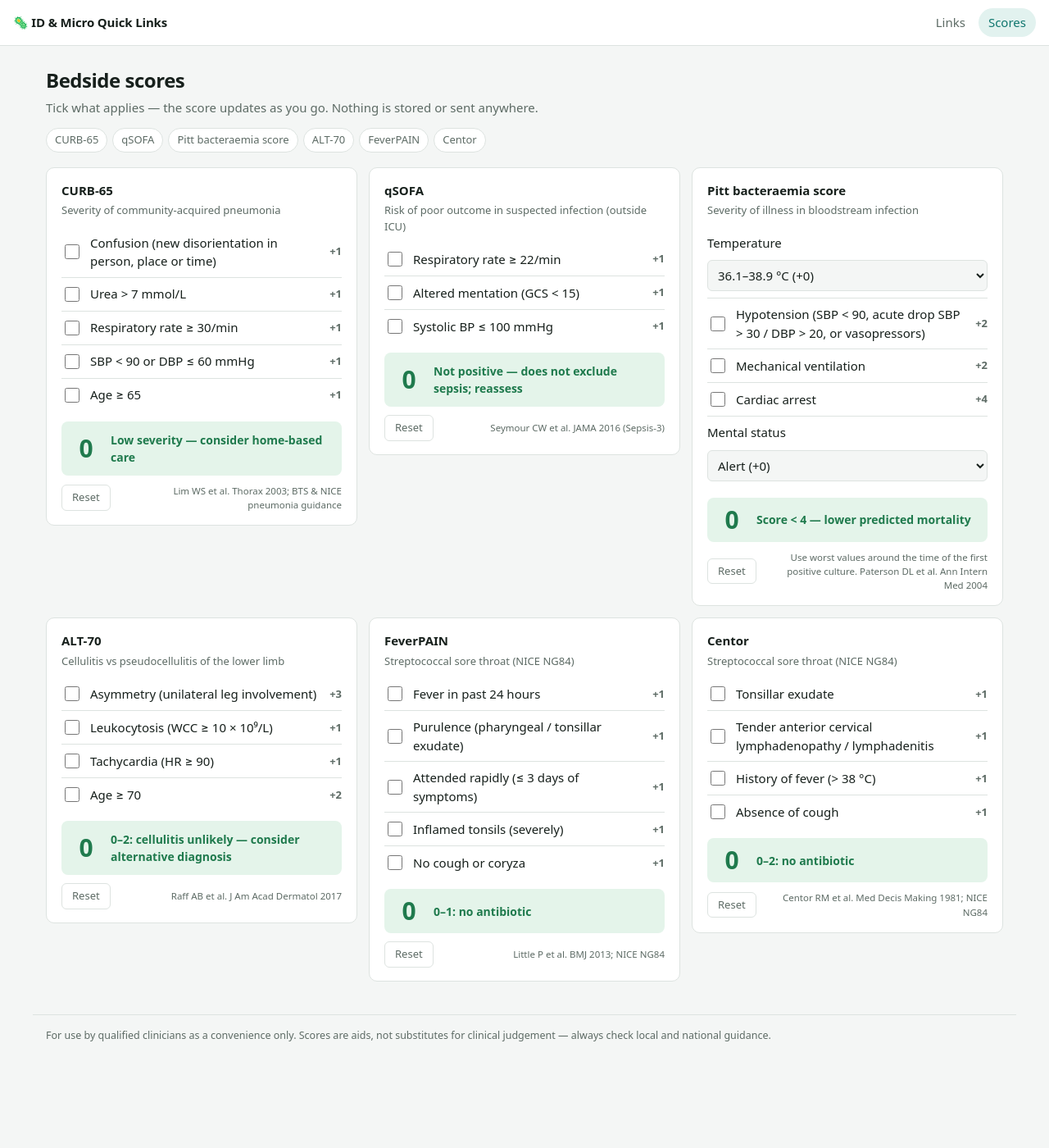
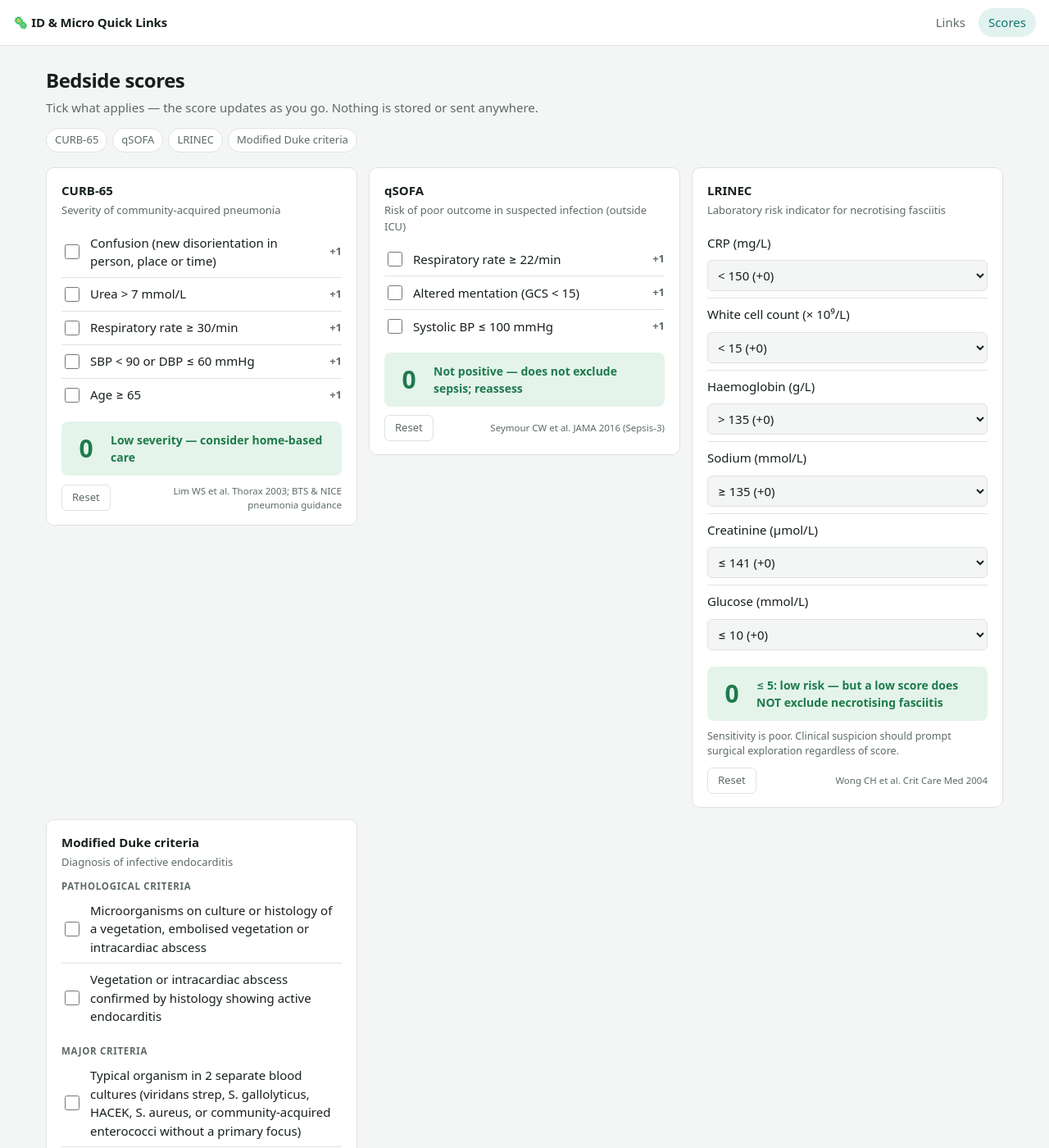
Before and after one commit to bucklesthomas/Micro.Cam, a Jekyll site: the page built from scores.html, in a window 1280 px wide and 1400 px high. Shown: the whole window at 82% size. Built offline with Jekyll 4.4.1, drawn with Linux system fonts in a browser that asks for light colours; some of the changed text lies outside the part shown.

Commit message:
Replace ALT-70, FeverPAIN, Centor and Pitt with LRINEC and modified Duke criteria
Co-Authored-By: Claude Opus 5.5 <noreply@anthropic.com>
Claude-Session: https://claude.ai/code/session_014umjqCS9d4umYuNKooKA4U

```diff
--- a/_data/links.yml
+++ b/_data/links.yml
@@ -130,5 +130,5 @@
       tags: scores calculators
     - name: Bedside scores (this site)
       url: "/scores/"
-      note: CURB-65, qSOFA, Pitt, ALT-70, FeverPAIN, Centor
-      tags: curb qsofa pitt alt70 feverpain centor
+      note: CURB-65, qSOFA, LRINEC, modified Duke criteria
+      tags: curb qsofa lrinec duke endocarditis necrotising fasciitis
--- a/assets/css/style.css
+++ b/assets/css/style.css
@@ -130,3 +130,13 @@ a:hover { text-decoration: underline; }
   .grid, .scores { grid-template-columns: 1fr; }
   .brand { font-size: 14px; }
 }
+
+/* Section headings inside a score (e.g. Duke major / minor) */
+.subhead {
+  margin: 14px 0 2px; font-size: 11.5px; font-weight: 650;
+  text-transform: uppercase; letter-spacing: 0.06em; color: var(--muted);
+}
+.subhead:first-child { margin-top: 0; }
+.subhead + .row { border-top: 0; }
+.total.word { font-size: 17px; min-width: 0; white-space: nowrap; }
+.note { margin: 10px 0 0; font-size: 12.5px; color: var(--muted); }
--- a/assets/js/scores.js
+++ b/assets/js/scores.js
@@ -1,9 +1,15 @@
 /*
- * Score definitions. To add a score, copy one of the blocks below.
- * items: { label, pts } renders a checkbox;
- *        { label, options: [[text, pts], ...] } renders a dropdown.
- * bands: checked in order; the first with total <= max is shown.
- *        level: "low" | "mid" | "high" sets the colour.
+ * Score definitions. To add a points-based score, copy the CURB-65 block.
+ *
+ * items:
+ *   { label, pts }                         → checkbox worth pts
+ *   { label, options: [[text, pts], ...] } → dropdown
+ *   { heading: 'text' }                    → small subheading inside the card
+ *   { label, group: 'major' }              → checkbox counted by group (used by Duke)
+ *
+ * Points scores use `bands`: the first band with total <= max is shown.
+ * Classification tools (like Duke) use `evaluate(counts)` instead, returning
+ * { badge, text, level }. level: "low" | "mid" | "high" sets the colour.
  */
 var SCORES = [
   {
@@ -40,72 +46,58 @@ var SCORES = [
     ref: 'Seymour CW et al. JAMA 2016 (Sepsis-3)'
   },
   {
-    id: 'pitt',
-    name: 'Pitt bacteraemia score',
-    use: 'Severity of illness in bloodstream infection',
+    id: 'lrinec',
+    name: 'LRINEC',
+    use: 'Laboratory risk indicator for necrotising fasciitis',
     items: [
-      { label: 'Temperature', options: [['36.1–38.9 °C', 0], ['35.1–36.0 or 39.0–39.9 °C', 1], ['≤ 35.0 or ≥ 40.0 °C', 2]] },
-      { label: 'Hypotension (SBP < 90, acute drop SBP > 30 / DBP > 20, or vasopressors)', pts: 2 },
-      { label: 'Mechanical ventilation', pts: 2 },
-      { label: 'Cardiac arrest', pts: 4 },
-      { label: 'Mental status', options: [['Alert', 0], ['Disoriented', 1], ['Stuporous', 2], ['Comatose', 4]] }
+      { label: 'CRP (mg/L)', options: [['< 150', 0], ['≥ 150', 4]] },
+      { label: 'White cell count (× 10⁹/L)', options: [['< 15', 0], ['15–25', 1], ['> 25', 2]] },
+      { label: 'Haemoglobin (g/L)', options: [['> 135', 0], ['110–135', 1], ['< 110', 2]] },
+      { label: 'Sodium (mmol/L)', options: [['≥ 135', 0], ['< 135', 2]] },
+      { label: 'Creatinine (µmol/L)', options: [['≤ 141', 0], ['> 141', 2]] },
+      { label: 'Glucose (mmol/L)', options: [['≤ 10', 0], ['> 10', 1]] }
     ],
     bands: [
-      { max: 3, level: 'low', text: 'Score < 4 — lower predicted mortality' },
-      { max: 99, level: 'high', text: 'Score ≥ 4 — critically ill; associated with higher mortality' }
+      { max: 5, level: 'low', text: '≤ 5: low risk — but a low score does NOT exclude necrotising fasciitis' },
+      { max: 7, level: 'mid', text: '6–7: intermediate risk' },
+      { max: 13, level: 'high', text: '≥ 8: high risk — urgent surgical review' }
     ],
-    ref: 'Use worst values around the time of the first positive culture. Paterson DL et al. Ann Intern Med 2004'
+    note: 'Sensitivity is poor. Clinical suspicion should prompt surgical exploration regardless of score.',
+    ref: 'Wong CH et al. Crit Care Med 2004'
   },
   {
-    id: 'alt70',
-    name: 'ALT-70',
-    use: 'Cellulitis vs pseudocellulitis of the lower limb',
+    id: 'duke',
+    name: 'Modified Duke criteria',
+    use: 'Diagnosis of infective endocarditis',
     items: [
-      { label: 'Asymmetry (unilateral leg involvement)', pts: 3 },
-      { label: 'Leukocytosis (WCC ≥ 10 × 10⁹/L)', pts: 1 },
-      { label: 'Tachycardia (HR ≥ 90)', pts: 1 },
-      { label: 'Age ≥ 70', pts: 2 }
+      { heading: 'Pathological criteria' },
+      { label: 'Microorganisms on culture or histology of a vegetation, embolised vegetation or intracardiac abscess', group: 'path' },
+      { label: 'Vegetation or intracardiac abscess confirmed by histology showing active endocarditis', group: 'path' },
+      { heading: 'Major criteria' },
+      { label: 'Typical organism in 2 separate blood cultures (viridans strep, S. gallolyticus, HACEK, S. aureus, or community-acquired enterococci without a primary focus)', group: 'major', key: 'bc' },
+      { label: 'Persistently positive blood cultures (≥ 2 drawn > 12 h apart, or all 3 / most of ≥ 4 with first and last ≥ 1 h apart)', group: 'major', key: 'bc' },
+      { label: 'Single positive blood culture for Coxiella burnetii, or phase I IgG titre > 1:800', group: 'major', key: 'bc' },
+      { label: 'Echo evidence: vegetation, abscess, or new partial dehiscence of a prosthetic valve', group: 'major', key: 'endo' },
+      { label: 'New valvular regurgitation', group: 'major', key: 'endo' },
+      { heading: 'Minor criteria' },
+      { label: 'Predisposition: predisposing heart condition or injection drug use', group: 'minor' },
+      { label: 'Fever ≥ 38.0 °C', group: 'minor' },
+      { label: 'Vascular phenomena: major arterial emboli, septic pulmonary infarcts, mycotic aneurysm, intracranial haemorrhage, conjunctival haemorrhages, Janeway lesions', group: 'minor' },
+      { label: 'Immunological phenomena: glomerulonephritis, Osler nodes, Roth spots, rheumatoid factor', group: 'minor' },
+      { label: 'Microbiology: positive blood culture not meeting a major criterion, or serology of active infection with an organism consistent with IE', group: 'minor' }
     ],
-    bands: [
-      { max: 2, level: 'low', text: '0–2: cellulitis unlikely — consider alternative diagnosis' },
-      { max: 4, level: 'mid', text: '3–4: indeterminate — clinical review advised' },
-      { max: 7, level: 'high', text: '5–7: cellulitis likely' }
-    ],
-    ref: 'Raff AB et al. J Am Acad Dermatol 2017'
-  },
-  {
-    id: 'feverpain',
-    name: 'FeverPAIN',
-    use: 'Streptococcal sore throat (NICE NG84)',
-    items: [
-      { label: 'Fever in past 24 hours', pts: 1 },
-      { label: 'Purulence (pharyngeal / tonsillar exudate)', pts: 1 },
-      { label: 'Attended rapidly (≤ 3 days of symptoms)', pts: 1 },
-      { label: 'Inflamed tonsils (severely)', pts: 1 },
-      { label: 'No cough or coryza', pts: 1 }
-    ],
-    bands: [
-      { max: 1, level: 'low', text: '0–1: no antibiotic' },
-      { max: 3, level: 'mid', text: '2–3: consider no antibiotic or back-up prescription' },
-      { max: 5, level: 'high', text: '4–5: consider immediate or back-up antibiotic' }
-    ],
-    ref: 'Little P et al. BMJ 2013; NICE NG84'
-  },
-  {
-    id: 'centor',
-    name: 'Centor',
-    use: 'Streptococcal sore throat (NICE NG84)',
-    items: [
-      { label: 'Tonsillar exudate', pts: 1 },
-      { label: 'Tender anterior cervical lymphadenopathy / lymphadenitis', pts: 1 },
-      { label: 'History of fever (> 38 °C)', pts: 1 },
-      { label: 'Absence of cough', pts: 1 }
-    ],
-    bands: [
-      { max: 2, level: 'low', text: '0–2: no antibiotic' },
-      { max: 4, level: 'high', text: '3–4: consider immediate or back-up antibiotic' }
-    ],
-    ref: 'Centor RM et al. Med Decis Making 1981; NICE NG84'
+    evaluate: function (c) {
+      var summary = c.major + ' major · ' + c.minor + ' minor';
+      if (c.path > 0) return { badge: 'Definite', level: 'high', text: 'Definite IE (pathological criteria met)' };
+      if (c.major >= 2 || (c.major === 1 && c.minor >= 3) || c.minor >= 5)
+        return { badge: 'Definite', level: 'high', text: 'Definite IE — ' + summary };
+      if ((c.major === 1 && c.minor >= 1) || c.minor >= 3)
+        return { badge: 'Possible', level: 'mid', text: 'Possible IE — ' + summary };
+      return { badge: 'Not met', level: 'low', text: 'Criteria for possible IE not met — ' + summary +
+               '. "Rejected" also needs a firm alternative diagnosis, resolution with ≤ 4 days of antibiotics, or no IE at surgery/autopsy.' };
+    },
+    note: 'Blood culture major criteria count once in total; echo/regurgitation major criteria count once in total. Single positive cultures for coagulase-negative staphylococci and organisms that do not cause IE are excluded from the minor microbiology criterion.',
+    ref: 'Li JS et al. Clin Infect Dis 2000. See also the 2023 Duke-ISCVID criteria (Fowler VG et al. Clin Infect Dis 2023)'
   }
 ];
 
@@ -121,16 +113,22 @@ var SCORES = [
     var html = '<h2>' + s.name + '</h2><p class="use">' + s.use + '</p><form>';
     s.items.forEach(function (it, i) {
       var fid = s.id + '-' + i;
-      if (it.options) {
+      if (it.heading) {
+        html += '<p class="subhead">' + it.heading + '</p>';
+      } else if (it.options) {
         html += '<label class="row sel" for="' + fid + '"><span>' + it.label + '</span><select id="' + fid + '">';
         it.options.forEach(function (o) { html += '<option value="' + o[1] + '">' + o[0] + ' (+' + o[1] + ')</option>'; });
         html += '</select></label>';
+      } else if (it.group) {
+        html += '<label class="row" for="' + fid + '"><input type="checkbox" id="' + fid + '" data-group="' + it.group + '"' +
+                (it.key ? ' data-key="' + it.key + '"' : '') + '><span>' + it.label + '</span></label>';
       } else {
         html += '<label class="row" for="' + fid + '"><input type="checkbox" id="' + fid + '" value="' + it.pts + '">' +
                 '<span>' + it.label + '</span><b>+' + it.pts + '</b></label>';
       }
     });
     html += '</form><div class="result" aria-live="polite"><span class="total">0</span><span class="interp"></span></div>' +
+            (s.note ? '<p class="note">' + s.note + '</p>' : '') +
             '<div class="foot"><button type="button" class="reset">Reset</button><small>' + s.ref + '</small></div>';
     card.innerHTML = html;
     host.appendChild(card);
@@ -142,13 +140,30 @@ var SCORES = [
 
     var form = card.querySelector('form');
     var result = card.querySelector('.result');
+    var totalEl = result.querySelector('.total');
+
     function update() {
-      var total = 0;
-      form.querySelectorAll('input:checked, select').forEach(function (el) { total += Number(el.value); });
-      var band = s.bands.find(function (b) { return total <= b.max; }) || s.bands[s.bands.length - 1];
-      result.querySelector('.total').textContent = total;
-      result.querySelector('.interp').textContent = band.text;
-      result.setAttribute('data-level', band.level);
+      var out;
+      if (s.evaluate) {
+        // Count by group; boxes sharing a key count once (e.g. both blood-culture majors = 1 major)
+        var counts = { path: 0, major: 0, minor: 0 }, seen = {};
+        form.querySelectorAll('input[data-group]:checked').forEach(function (el) {
+          var g = el.getAttribute('data-group'), k = el.getAttribute('data-key');
+          if (k) { if (seen[k]) return; seen[k] = true; }
+          counts[g]++;
+        });
+        out = s.evaluate(counts);
+        totalEl.textContent = out.badge;
+        totalEl.classList.add('word');
+      } else {
+        var total = 0;
+        form.querySelectorAll('input:checked, select').forEach(function (el) { total += Number(el.value); });
+        var band = s.bands.find(function (b) { return total <= b.max; }) || s.bands[s.bands.length - 1];
+        out = { text: band.text, level: band.level };
+        totalEl.textContent = total;
+      }
+      result.querySelector('.interp').textContent = out.text;
+      result.setAttribute('data-level', out.level);
     }
     form.addEventListener('change', update);
     card.querySelector('.reset').addEventListener('click', function () { form.reset(); update(); });
```
